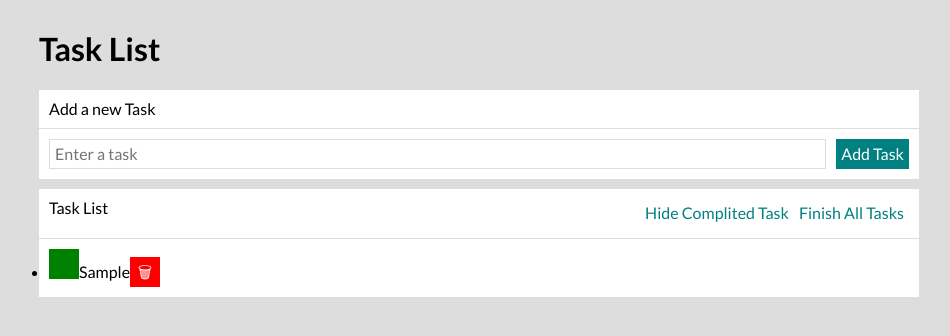
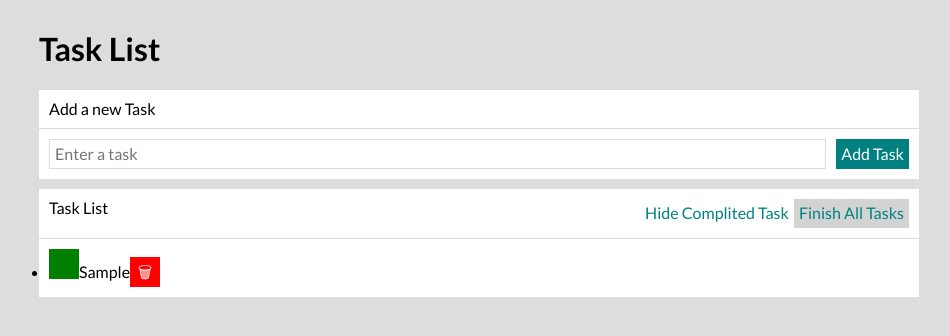
Before and after one commit to Jacek861/todo-list-react, a React (Create React App) app: page / in a window 1280 px wide. Both pictures are taken after typing "Sample" into the empty fields and a click on the button "Add Task". Shown: the top 336 px of the page, without its empty margins (161-1111 px from the left). Built offline with nearby package versions, Linux system fonts and the light colour scheme.

Commit message:
modification added to Button component

```diff
--- a/src/Buttons/index.js
+++ b/src/Buttons/index.js
@@ -1,19 +1,19 @@
-import { ButtonsContainer, StyledButtons } from "./styled.js"
+import { ButtonsContainer, StyledHideButton, StyleDoneButton } from "./styled.js"
 
 const Buttons = ({ tasks, hideDoneTasks, toggleHideDone, setAllDone }) => (
 
   <ButtonsContainer>
     {tasks.length > 0 && (
       <>
-        <StyledButtons onClick={toggleHideDone}>
+        <StyledHideButton onClick={toggleHideDone}>
           {hideDoneTasks ? "Show" : "Hide"} Complited Task
-        </StyledButtons >
-        <StyledButtons
+        </StyledHideButton >
+        <StyleDoneButton
           onClick={setAllDone}
           disabled={tasks.every(({ done }) => done)}
         >
           Finish All Tasks
-        </StyledButtons >
+        </StyleDoneButton >
       </>
     )}
   </ButtonsContainer>
--- a/src/Buttons/styled.js
+++ b/src/Buttons/styled.js
@@ -1,6 +1,6 @@
 import styled from "styled-components";
 
-export const StyledButtons = styled.button`
+export const StyledHideButton = styled.button`
   border: none;
   color: teal;
   background: transparent;
@@ -9,6 +9,13 @@ export const StyledButtons = styled.button`
 
   &:hover {
     color: rgb(5, 182, 182);
+  }
+`;
+
+export const StyleDoneButton = styled(StyledHideButton)`
+  background: lightgrey;
+
+  &:hover {
     cursor: pointer;
   }
 `;
```
